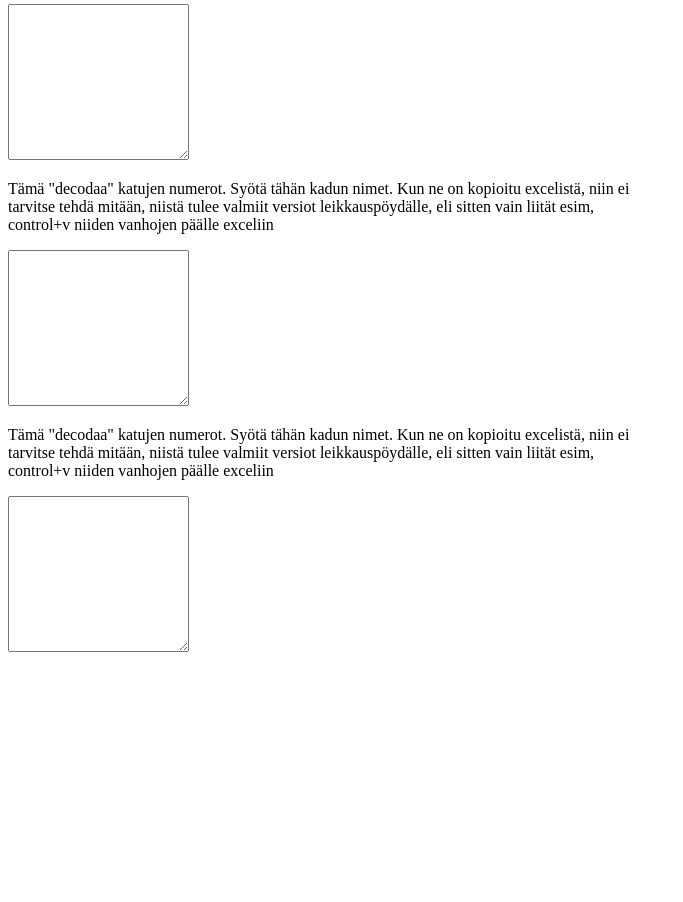
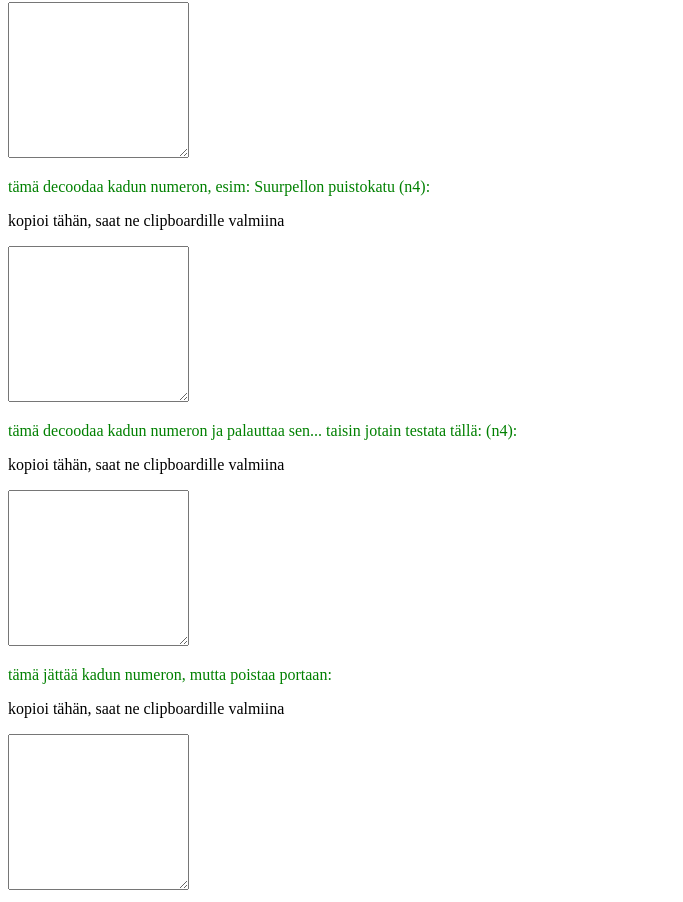
Before and after one commit to dpera005xamk/Thecleaner, a React (Create React App) app: page / in a window 1280 px wide. Shown: the part 354-1256 px from the top of the page, without its empty margins (0-683 px from the left). Before the commit the page ends 1018 px from the top, so only its background shows below. Built offline with nearby package versions, Linux system fonts and the light colour scheme.

Commit message:
feature added

```diff
--- a/src/App.js
+++ b/src/App.js
@@ -2,7 +2,7 @@ import { useState, useEffect } from 'react';
 import Inputs from './components/Inputs';
 import Fields from './components/Fields';
 import Element from './components/Element';
-import { decodeNumbers, sanitateStreetsOfStreetData, receiveJustDecoded } from './functions/functions'
+import { decodeNumbers, sanitateStreetsOfStreetData, receiveJustDecoded, returnStreetAndNumber } from './functions/functions'
 
 function App() {
   const [rawData, setRawData] = useState('');
@@ -54,6 +54,7 @@ function App() {
   }, [elements]);
 
   // sanitate the street address
+  // this is used by those buttons. NOT fields!
   // to only street name (removes numbers and door indicators)
   // third so that handles Kerrostalo, Rivitalo, Omakotitalo differently
   // other values: Erillistalo, Paritalo, Puutalo-osake, Muu
@@ -84,6 +85,7 @@ function App() {
   };
 
   // sanitate the street address
+  // this is used by those buttons. NOT fields!
   // to only streetname + first number
   // https://www.w3schools.com/jsref/jsref_obj_regexp.asp
   const sanitateToNameNumber = () => {
@@ -147,7 +149,20 @@ function App() {
 
   }
 
-  // receiveStreets, this for decode numbers, when customer wants to identification
+  // this leaves streets number
+  const receiveStreetsLeaveNumbers = (e) => {
+    e.preventDefault();
+    const inputs = e.target.value;
+    setStreetdata(e.target.value)
+    const splitted = inputs.split(/\r?\n/);
+
+    const getSanitated = returnStreetAndNumber(splitted);
+    navigator.clipboard.writeText(getSanitated);
+    setSanitatedStreets(getSanitated)
+
+  }
+
+  // this for decode numbers, when customer wants to identification
   // of which are from the same building
   const receiveStreetsForDecode = (e) => {
     e.preventDefault();
@@ -161,7 +176,7 @@ function App() {
 
   }
 
-  // this is for that function that returns only decoded stings
+  // this is for that function that returns only decoded strings
   const receiveStreetsForGetNumbers = (e) => {
     e.preventDefault();
     const inputs = e.target.value;
@@ -292,7 +307,8 @@ function App() {
             })
           }
 
-          {/* here you can sanitate streetnames */}
+          {/* here you can sanitate streetnames, they will have no number at all */}
+          <p style= {{color: "green"}}> tämä poistaa kadun numeron:</p>
           <Inputs
             mode= "streets"
             receiveStreets= {receiveStreets}
@@ -305,6 +321,7 @@ function App() {
           {sanitatedStreets}
 
           {/* this is for Olas case where streets are like "decoded" */}
+          <p style= {{color: "green"}}> tämä decoodaa kadun numeron, esim: Suurpellon puistokatu  (n4):</p>
           <Inputs
             mode= "decodedStreets"
             receiveStreets= {receiveStreetsForDecode}
@@ -314,9 +331,9 @@ function App() {
               tämän kentän osoitteet muotoon "kadunnimi"
             </button>
           */}
-          {sanitatedStreets}
 
           {/* this is that returns only those coded numbers */}
+          <p style= {{color: "green"}}> tämä decoodaa kadun numeron ja palauttaa sen... taisin jotain testata tällä:  (n4):</p>
           <Inputs
             mode= "codedNumbers"
             receiveStreets= {receiveStreetsForGetNumbers}
@@ -326,6 +343,13 @@ function App() {
               tämän kentän osoitteet muotoon "kadunnimi"
             </button>
           */}
+
+          {/* this is to leave street number */}
+          <p style= {{color: "green"}}> tämä jättää kadun numeron, mutta poistaa portaan:</p>
+          <Inputs
+            mode= "decodedStreets"
+            receiveStreets= {receiveStreetsLeaveNumbers}
+          />
         </div>
 
 
--- a/src/components/CodedStreets.js
+++ b/src/components/CodedStreets.js
@@ -6,7 +6,7 @@ function Streets( {receiveInput} ) {
     <div>
 
       <p>
-        Tämä "decodaa" katujen numerot. ja palauttaa vain ne
+        kopioi tähän, saat ne clipboardille valmiina
       </p>
 
       <textarea id= "jsonInput"
--- a/src/components/DecodedStreets.js
+++ b/src/components/DecodedStreets.js
@@ -6,9 +6,7 @@ function Streets( {receiveInput} ) {
     <div>
 
       <p>
-        Tämä "decodaa" katujen numerot.
-        Syötä tähän kadun nimet. Kun ne on kopioitu excelistä, niin ei tarvitse tehdä mitään, niistä tulee valmiit versiot
-        leikkauspöydälle, eli sitten vain liität esim, control+v niiden vanhojen päälle exceliin
+      kopioi tähän, saat ne clipboardille valmiina
       </p>
 
       <textarea id= "jsonInput"
--- a/src/components/Streets.js
+++ b/src/components/Streets.js
@@ -6,8 +6,7 @@ function Streets( {receiveInput} ) {
     <div>
 
       <p>
-        Syötä tähän kadun nimet. Kun ne on kopioitu excelistä, niin ei tarvitse tehdä mitään, niistä tulee valmiit versiot
-        leikkauspöydälle, eli sitten vain liität esim, control+v niiden vanhojen päälle exceliin
+      kopioi tähän, saat ne clipboardille valmiina
       </p>
 
       <textarea id= "jsonInput"
--- a/src/functions/functions.js
+++ b/src/functions/functions.js
@@ -1,3 +1,4 @@
+// this takes away the street numbers and replaces them with decoded entries
 export const decodeNumbers = (values) => {
   const fixed = values.map( (entry, i) => {
     const alphabet = [...'a1b2c3d4e5f6g7h8i9jklmnopqrstuwxyzabcdefghijklmnopqrstuvw4z567y8z9'];
@@ -60,7 +61,7 @@ export const decodeNumbers = (values) => {
     //console.log('i: ', includes);
     // KaanaankatuD
     // add decoded piece
-    if (decodedStreetNumber != 'placeholder') {
+    if (decodedStreetNumber !== 'placeholder') {
       sanitated = `${sanitated} (${decodedStreetNumber})`
       //console.log('after fifth ', sanitated);
     }
@@ -71,6 +72,7 @@ export const decodeNumbers = (values) => {
   return fixed.join('\n');
 }
 
+// this takes away the whole street number
 export const sanitateStreetsOfStreetData = (values) => {
 
   const fixed = values.map( (entry, i) => {
@@ -177,7 +179,7 @@ export const receiveJustDecoded = (values) => {
     //console.log('i: ', includes);
     // KaanaankatuD
     // add decoded piece
-    if (decodedStreetNumber != 'placeholder') {
+    if (decodedStreetNumber !== 'placeholder') {
       sanitated = decodedStreetNumber;
       //console.log('after fifth ', sanitated);
     }
@@ -187,3 +189,53 @@ export const receiveJustDecoded = (values) => {
 
   return fixed.join('\n');
 }
+
+// this returns street and number, like kopparinkatu 2, can be used with flats
+export const returnStreetAndNumber = (values) => {
+  console.log('rns');
+  const fixed = values.map( (entry, i) => {
+    const numberLocations = [];
+    let streetNameLength = 0;
+    let breakPoint = null;
+    let sanitated = undefined;
+
+    // check where are the numbers
+    for (let i = 0; i < entry.length; i++) {
+      if (/^\d+$/.test(entry[i])) {
+        numberLocations.push(i)
+      }
+    }
+
+    //console.log('numberLocs ', numberLocations);
+
+    // determine length of the street name
+    streetNameLength = numberLocations[0];
+
+    // remove alphabetic and all after that
+
+
+    console.log('entry: ', entry);
+
+    // check where is a alpabetic
+    for (let i = streetNameLength; i < entry.length; i++) {
+      const regex = /^[a-zA-Z]+$/;
+      if (entry[i].match(regex)) {
+        //console.log('aspha löyty', entry[i]);
+        if (breakPoint === null) {
+          breakPoint = i;
+        }
+      }
+    }
+
+    // cut everything after number/numbers
+    if (breakPoint === null) {
+      sanitated = entry.slice(0, numberLocations[numberLocations.length-1]+1);
+    } else {
+      sanitated = entry.slice(0, breakPoint);
+    }
+
+    return sanitated;
+  });
+
+  return fixed.join('\n');
+}
```
